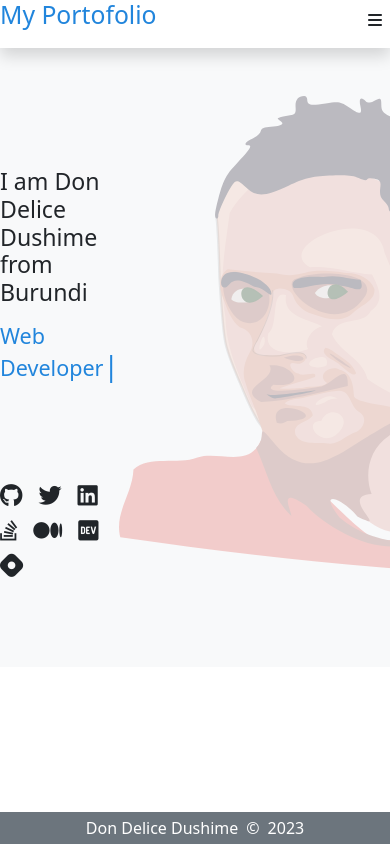
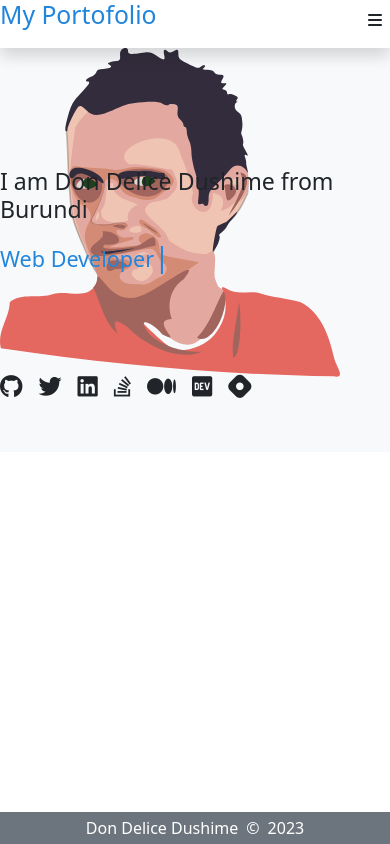
Before and after one commit to dondelice257/portofolio, an Angular app: page / in a window 390 px wide. Built offline with nearby package versions, Linux system fonts and the light colour scheme.

Commit message:
fix responsiveness of home page on medium screens

```diff
--- a/src/app/components/home/home.component.css
+++ b/src/app/components/home/home.component.css
@@ -13,3 +13,15 @@
   a{
     color: black;
   }
+/* Default styling for large screens */
+.home {
+    background-image: none; /* Remove background image by default */
+  }
+
+  /* Background image for small and medium screens */
+  @media (max-width: 991px) {
+    .home {
+      background-image: url(../../../assets/images/kostas.svg);
+      background-repeat: no-repeat;
+    }
+  }
--- a/src/app/components/home/home.component.html
+++ b/src/app/components/home/home.component.html
@@ -1,4 +1,4 @@
-<div  class="pt-5 text-dark" >
+<div  class="pt-5 text-dark home" >
   <div class="d-flex align-items-start justify-content-around">
     <div class="mt-5">
       <div class="mt-4">
@@ -66,7 +66,7 @@
       </div>
 
     </div>
-    <div style="opacity:.3">
+    <div style="opacity:.3" class="d-none d-lg-block">
       <img
        class=""
        style="width:500px"
```
